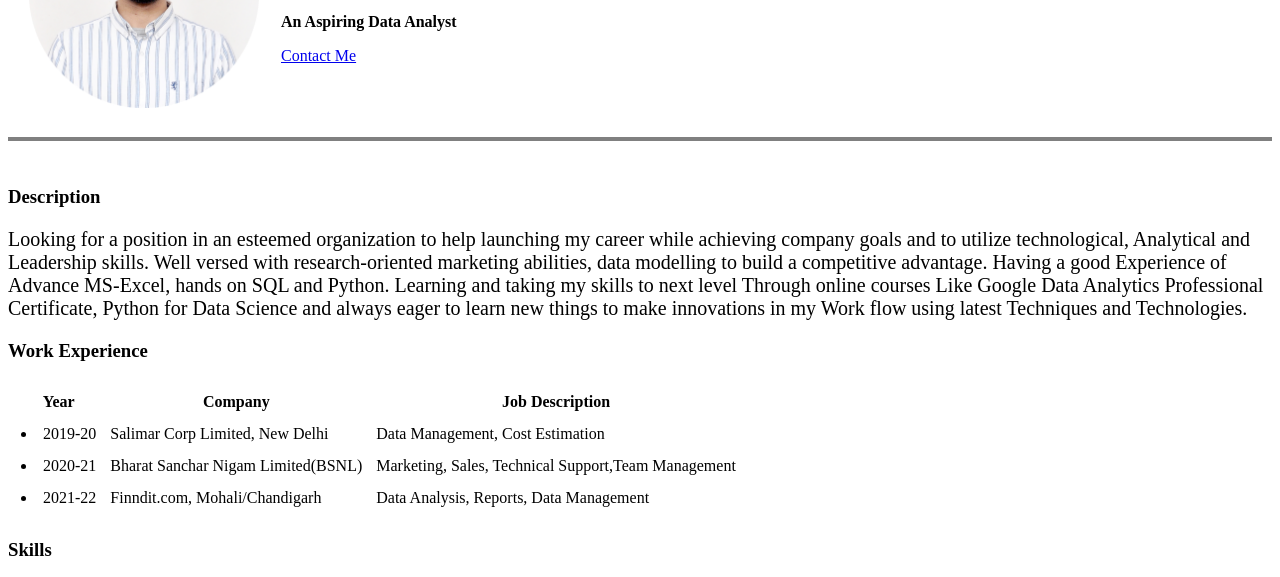
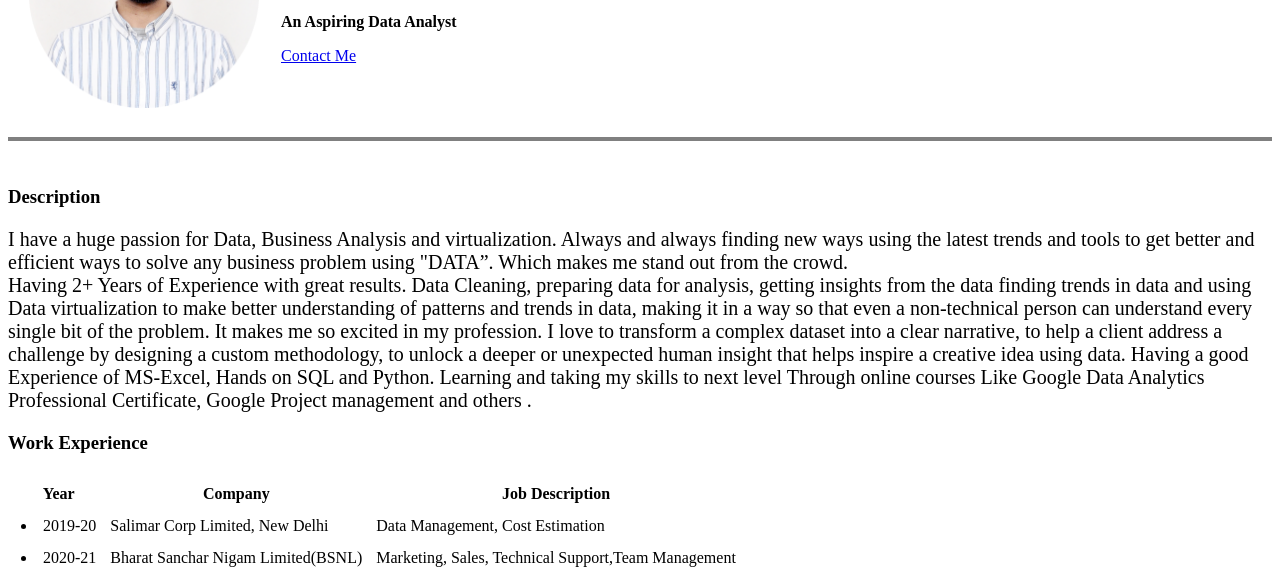
Before and after one commit to AkiebNazir/CV, a plain HTML site: page index.html in a window 1280 px wide. Shown: the part 151-728 px from the top of the page. Drawn offline with Linux system fonts and the light colour scheme.

Commit message:
Changed Discription

```diff
--- a/index.html
+++ b/index.html
@@ -27,16 +27,18 @@
   <hr noshade style="height:2px">
   <br>
   <h3><strong>Description</strong></h3>
-  <p style="font-size:20px">Looking for a position in an esteemed
-    organization to help launching my career while achieving
-    company goals and to utilize technological, Analytical and
-    Leadership skills. Well versed with research-oriented marketing
-    abilities, data modelling to build a competitive advantage.
-    Having a good Experience of Advance MS-Excel, hands on SQL and Python.
-    Learning and taking my skills to next level Through online courses Like
-    Google Data Analytics Professional Certificate, Python for Data Science and
-    always eager to learn new things to make innovations in my Work flow using
-    latest Techniques and Technologies.</p>
+  <p style="font-size:20px">I have a huge passion for Data, Business Analysis and virtualization.
+    Always and always finding new ways using the latest trends and tools to get better and efficient ways to solve any business problem using "DATA”.
+    Which makes me stand out from the crowd.<br>
+    Having 2+ Years of Experience with great results. Data Cleaning, preparing data for analysis,
+    getting insights from the data finding trends in data and using Data virtualization to make better
+    understanding of patterns and trends in data, making it in a way so that even a non-technical person
+    can understand every single bit of the problem. It makes me so excited in my profession.  I love to
+    transform a complex dataset into a clear narrative, to help a client address a challenge by designing
+    a custom methodology, to unlock a deeper or unexpected human insight that helps inspire a creative idea
+    using data. Having a good Experience of MS-Excel, Hands on SQL and Python. Learning and taking my skills
+    to next level Through online courses Like Google Data Analytics Professional Certificate, Google Project management and others
+.</p>
   <h3>Work Experience</h3>
   <table cellspacing="12">
     <tr>
```
